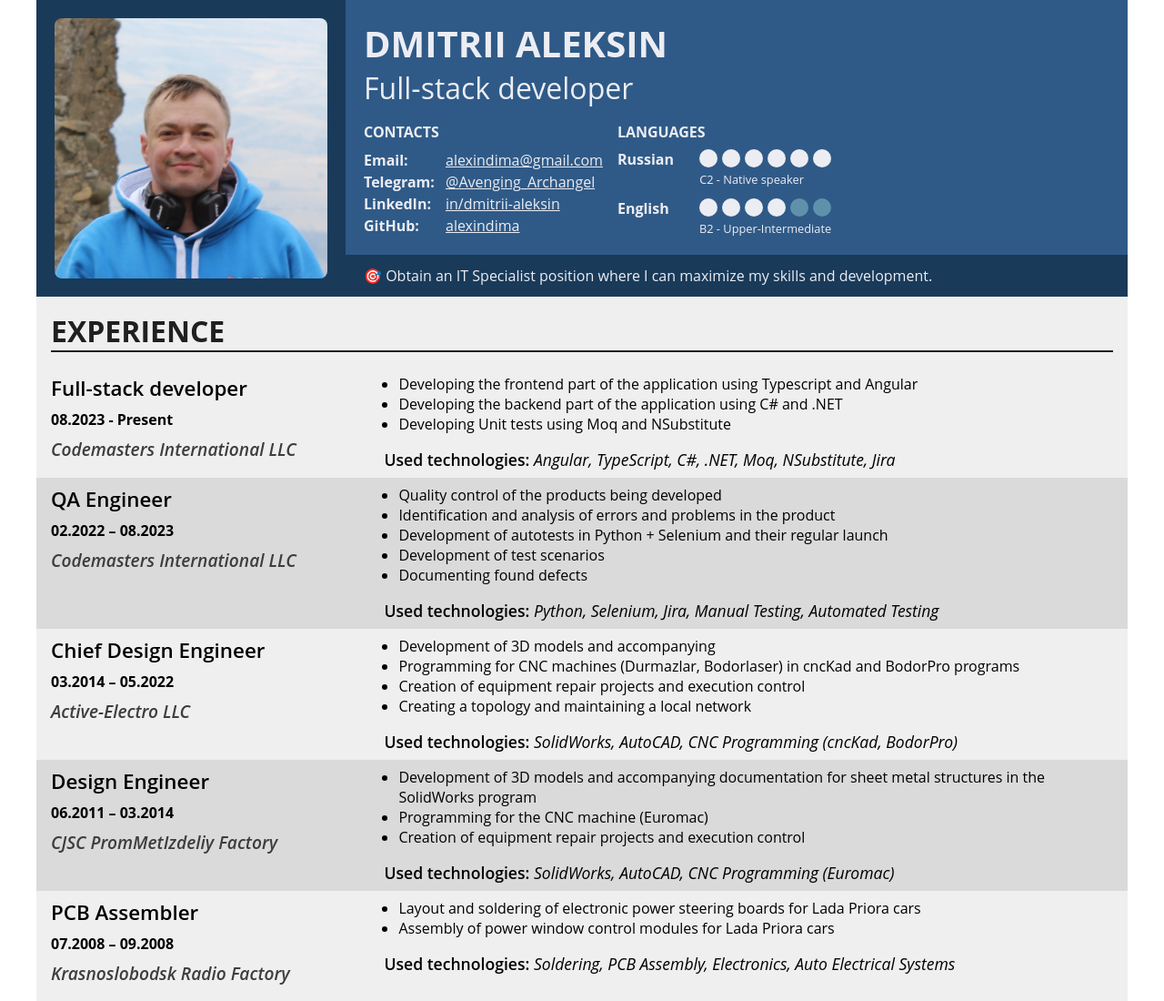
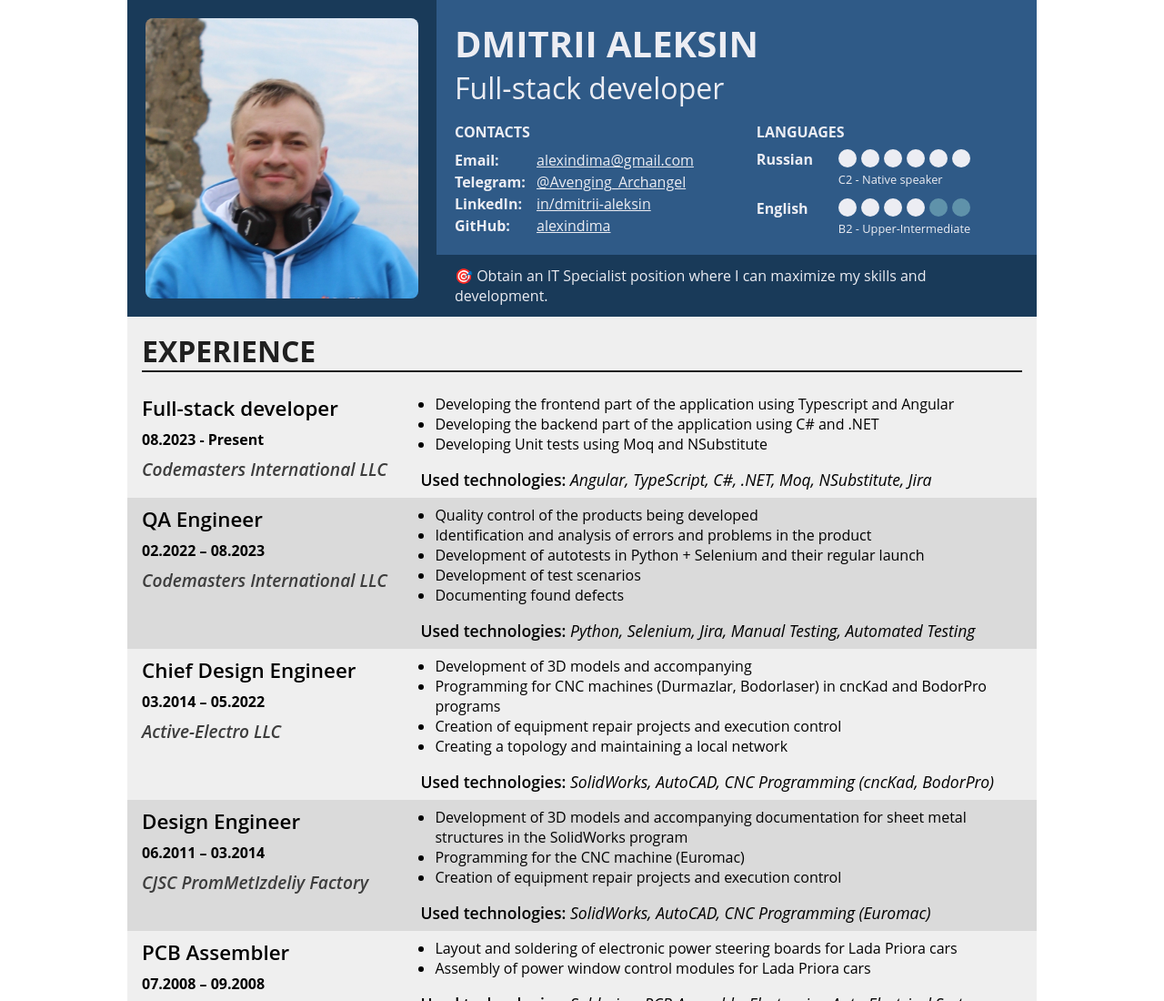
Before and after one commit to alexindima/alexindima.github.io, a plain HTML site: page index.html in a window 1280 px wide. Shown: the top 1100 px of the page at 91% size. Drawn offline with Linux system fonts and the light colour scheme.

Commit message:
styles fix

```diff
--- a/assets/styles/style.css
+++ b/assets/styles/style.css
@@ -34,7 +34,7 @@ body {
 
 .cv {
     background-color: var(--main-background-color);
-    max-width: 1200px;
+    max-width: 1000px;
     margin: 0 auto;
 
     .cv__header {
@@ -110,12 +110,12 @@ body {
 
     .contact-info__additional {
         display: flex;
-        justify-content: stretch;
         gap: 16px;
     }
 }
 
 .contact-info-group {
+    flex-grow: 1;
     display: flex;
     flex-direction: column;
     gap: 8px;
@@ -151,6 +151,7 @@ body {
 }
 
 .languages {
+    flex-grow: 1;
     display: flex;
     flex-direction: column;
     gap: 8px;
@@ -167,7 +168,6 @@ body {
 
     .language-item {
         display: flex;
-        justify-content: space-between;
 
         .language-name {
             min-width: 90px;
@@ -399,10 +399,10 @@ body {
         flex-direction: column;
         align-items: center;
         margin: 15px;
-        width: 320px;
+        width: 280px;
 
         .certificate__image {
-            width: 300px;
+            width: 280px;
             height: auto;
             border: 2px solid #ddd;
             border-radius: 8px;
```
